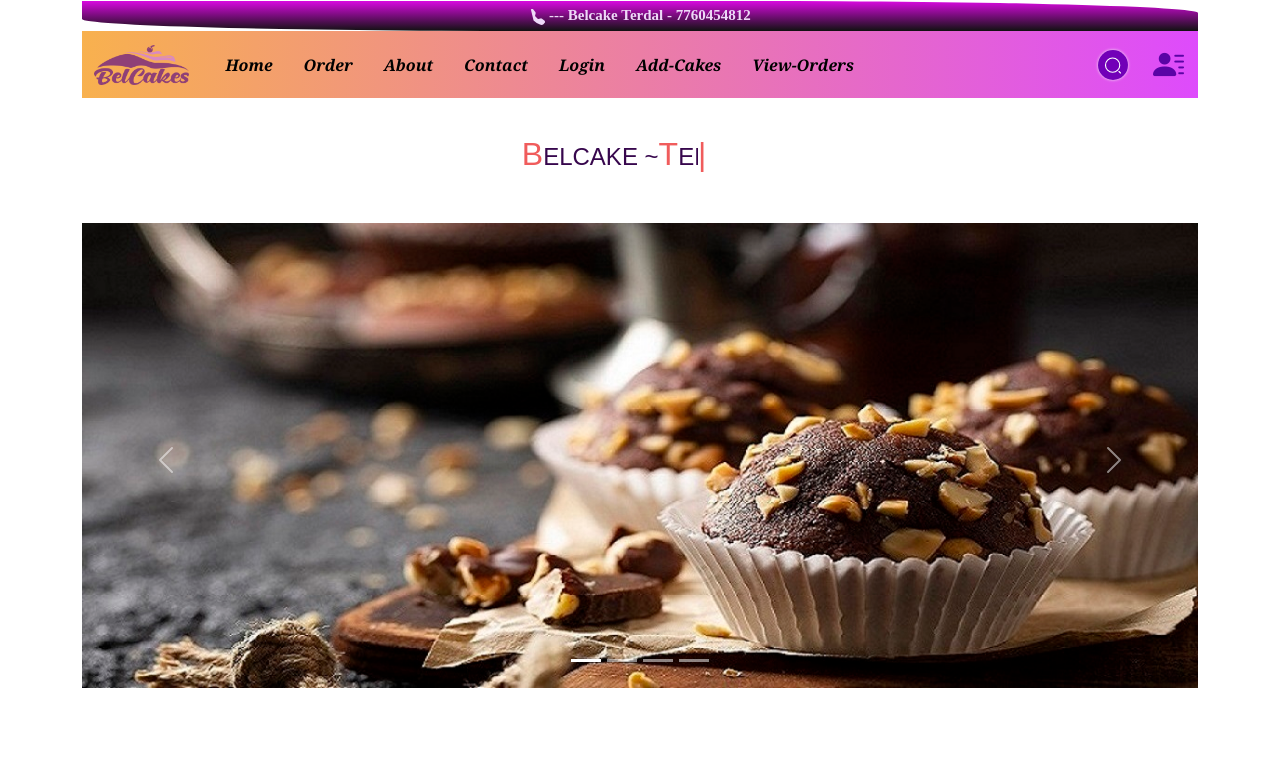
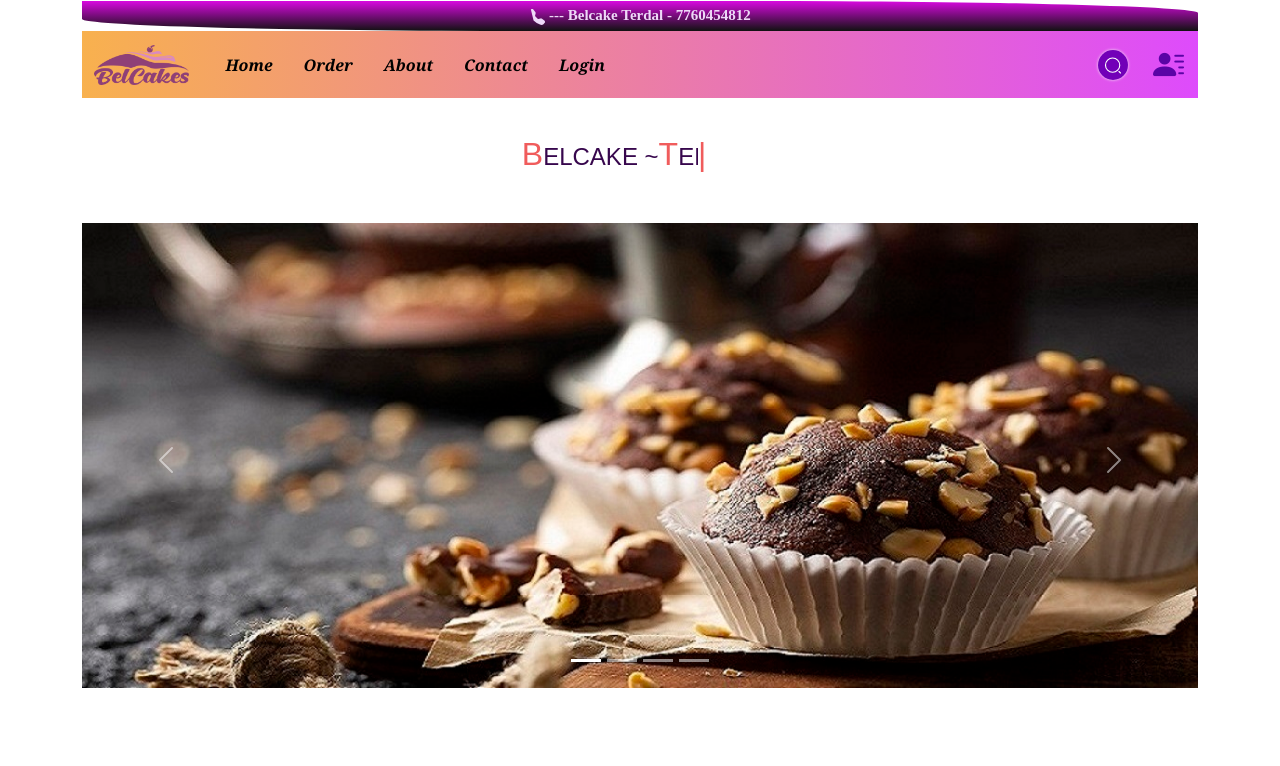
Before and after one commit to ShahidMakanadar/Belcake, a React (Create React App) app: page / in a window 1280 px wide. Shown: the top 766 px of the page. Built offline with nearby package versions, Linux system fonts and the light colour scheme; a web font is replaced by a local one.

Commit message:
small change in owner email `${process.env.email}`

```diff
--- a/src/components/Navbar.js
+++ b/src/components/Navbar.js
@@ -523,7 +523,7 @@ const Navbar = () => {
                                     null
                             }
                             {
-                                userEmail === process.env.REACT_APP_OWNER_EMAIL ?
+                                userEmail === `${process.env.REACT_APP_OWNER_EMAIL}` ?
                                     <>
                                         <li className="nav-item">
                                             <Link className="nav-link active" to="/AddCake">
```
